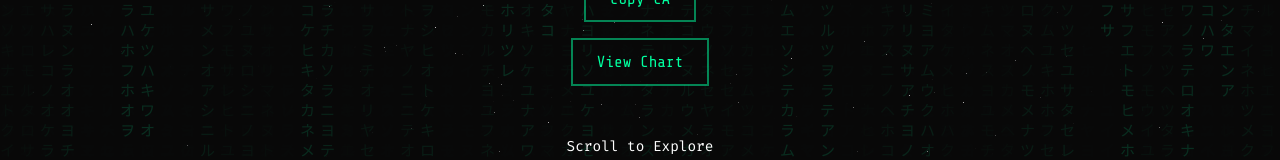
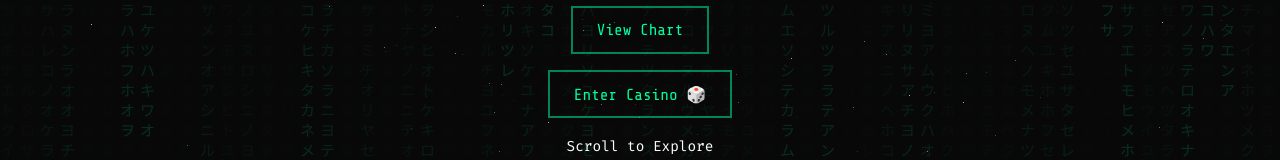
Before and after one commit to SOLXMR/aimade, a React (Create React App) app: page / in a window 1280 px wide. Shown: the part 544-704 px from the top of the page. Built offline with nearby package versions, Linux system fonts and the light colour scheme; no server answers; the database is empty.

Commit message:
Add casino button to home page

```diff
--- a/src/pages/Home/index.js
+++ b/src/pages/Home/index.js
@@ -5,10 +5,26 @@ import { Canvas } from '@react-three/fiber';
 import { Stars, OrbitControls, Sphere, MeshDistortMaterial } from '@react-three/drei';
 import gsap from 'gsap';
 import { saveWalletAddress } from '../../services/walletService';
+import { Link } from 'react-router-dom';
 
 const HomeContainer = styled.div`
   position: relative;
   min-height: 100vh;
+
+  .copy-success {
+    position: fixed;
+    top: 80px !important;
+    left: 50%;
+    transform: translateX(-50%);
+    background: rgba(0, 0, 0, 0.8);
+    border: 1px solid ${({ theme }) => theme.colors.primary}4d;
+    padding: 0.5rem 1rem;
+    border-radius: 4px;
+    color: ${({ theme }) => theme.colors.primary};
+    font-family: 'Share Tech Mono', monospace;
+    backdrop-filter: blur(5px);
+    z-index: 1000;
+  }
 `;
 
 const BackgroundEffects = styled.div`
@@ -639,7 +655,7 @@ const Header = styled.header`
   padding: 1rem 2rem;
   background: rgba(0, 0, 0, 0.8);
   backdrop-filter: blur(10px);
-  z-index: 100;
+  z-index: 1002;
   border-bottom: 1px solid rgba(0, 255, 255, 0.1);
   display: flex;
   justify-content: space-between;
@@ -656,14 +672,18 @@ const Logo = styled.div`
 const Nav = styled.nav`
   display: flex;
   gap: 2rem;
+  z-index: 1002;
+  position: relative;
 `;
 
-const NavLink = styled.a`
+const NavLink = styled(Link)`
   color: ${({ theme }) => theme.colors.text};
   text-decoration: none;
   font-family: 'Share Tech Mono', monospace;
   transition: all 0.3s ease;
   cursor: pointer;
+  z-index: 1002;
+  position: relative;
 
   &:hover {
     color: ${({ theme }) => theme.colors.primary};
@@ -697,7 +717,7 @@ const CopyButton = styled(motion.button)`
 
 const CopyNotification = styled(motion.div)`
   position: fixed;
-  top: 20px;
+  top: 80px;
   left: 50%;
   transform: translateX(-50%);
   background: rgba(0, 0, 0, 0.8);
@@ -941,6 +961,18 @@ const Home = () => {
             View Chart
           </ViewChartButton>
 
+          <ViewChartButton
+            initial={{ opacity: 0, y: 20 }}
+            animate={{ opacity: 1, y: 0 }}
+            transition={{ duration: 0.6, delay: 0.7 }}
+            whileHover={{ scale: 1.05 }}
+            whileTap={{ scale: 0.95 }}
+            onClick={() => window.location.href = '/casino'}
+            style={{ marginTop: '1rem' }}
+          >
+            Enter Casino 🎲
+          </ViewChartButton>
+
           <ScrollPrompt
             initial={{ opacity: 0 }}
             animate={{ opacity: 1 }}
```
